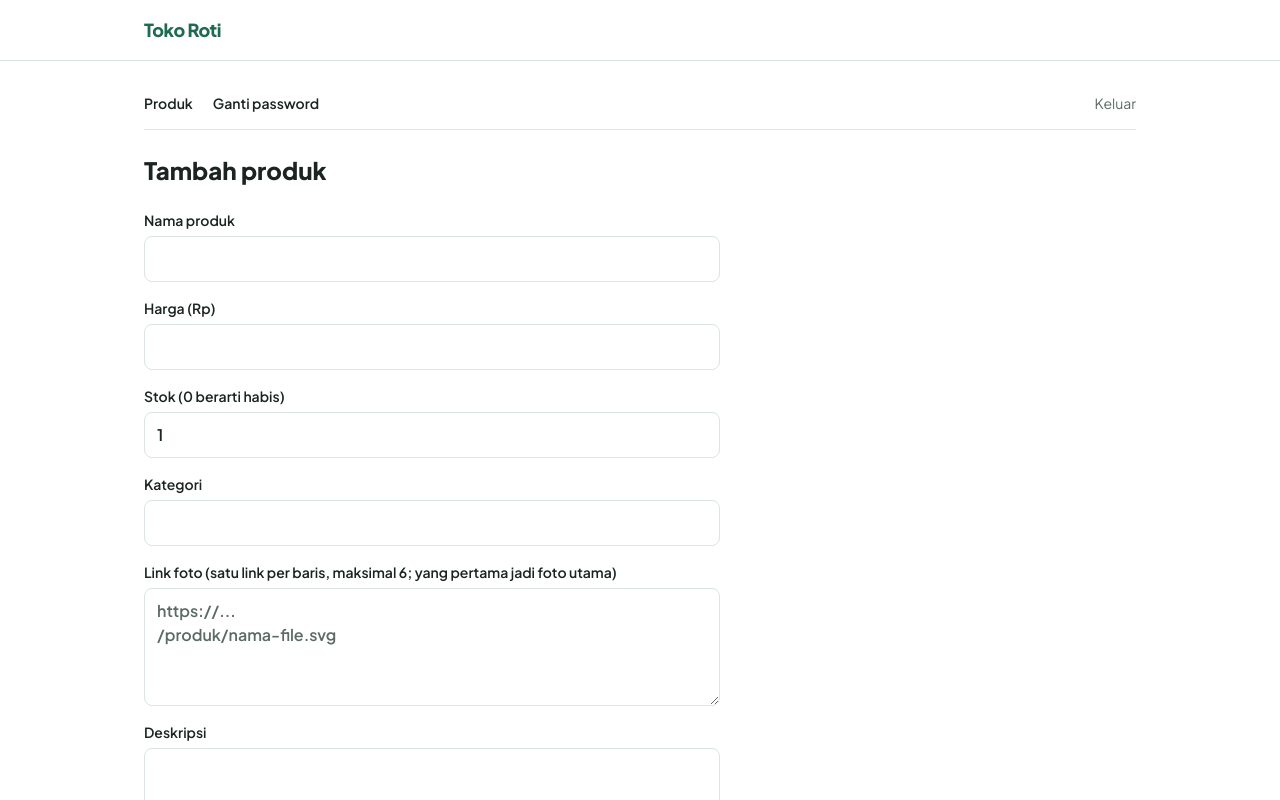
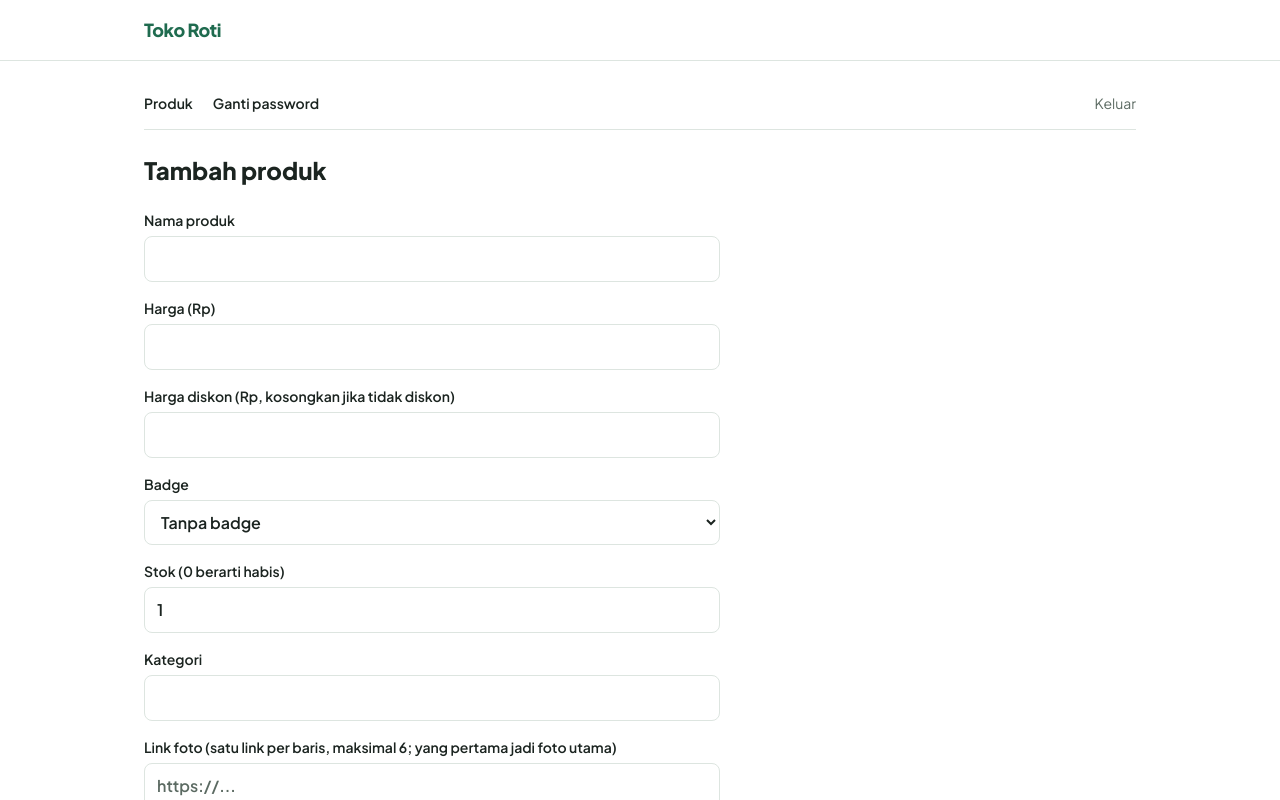
Before and after one commit to nadyanof05-ux/katalog-umkm, a Next.js app: page /admin/produk/baru in a window 1280 px wide. Shown: the top 800 px of the page. Built offline with nearby package versions, Linux system fonts and the light colour scheme.

Commit message:
US-20: Harga coret dan badge

```diff
--- a/app/admin/actions.js
+++ b/app/admin/actions.js
@@ -96,6 +96,20 @@ function bacaFormProduk(formData) {
     return { error: "Harga harus berupa bilangan bulat, minimal 0." };
   }
 
+  const teksDiskon = ambil("harga_diskon");
+  const hargaDiskon = teksDiskon === "" ? null : Number(teksDiskon);
+  if (hargaDiskon !== null && (!Number.isInteger(hargaDiskon) || hargaDiskon < 0)) {
+    return { error: "Harga diskon harus berupa bilangan bulat, minimal 0." };
+  }
+  if (hargaDiskon !== null && hargaDiskon >= harga) {
+    return { error: "Harga diskon harus lebih kecil dari harga normal." };
+  }
+
+  const badge = ambil("badge") || null;
+  if (badge !== null && !["Baru", "Terlaris"].includes(badge)) {
+    return { error: "Badge tidak valid." };
+  }
+
   const stok = Number(ambil("stok"));
   if (ambil("stok") === "" || !Number.isInteger(stok) || stok < 0) {
     return { error: "Stok harus berupa bilangan bulat, minimal 0." };
@@ -114,6 +128,8 @@ function bacaFormProduk(formData) {
       nama,
       harga,
       stok,
+      harga_diskon: hargaDiskon,
+      badge,
       kategori: ambil("kategori") || null,
       foto_url: foto.length ? foto.join("\n") : null,
       deskripsi: ambil("deskripsi") || null,
--- a/app/admin/page.jsx
+++ b/app/admin/page.jsx
@@ -14,7 +14,7 @@ export default async function HalamanAdmin() {
     const supabase = await buatKlienAdmin();
     const { data, error } = await supabase
       .from("produk")
-      .select("id, nama, harga, deskripsi, foto_url, kategori, stok, created_at")
+      .select("id, nama, harga, deskripsi, foto_url, kategori, stok, harga_diskon, badge, created_at")
       .order("created_at", { ascending: false });
 
     if (!error && data) {
@@ -23,7 +23,7 @@ export default async function HalamanAdmin() {
       const klienPublik = buatKlienPublik();
       const res = await klienPublik
         .from("produk")
-        .select("id, nama, harga, deskripsi, foto_url, kategori, stok, created_at")
+        .select("id, nama, harga, deskripsi, foto_url, kategori, stok, harga_diskon, badge, created_at")
         .order("created_at", { ascending: false });
       daftarProduk = res.data ?? [];
     }
@@ -33,7 +33,7 @@ export default async function HalamanAdmin() {
       const klienPublik = buatKlienPublik();
       const res = await klienPublik
         .from("produk")
-        .select("id, nama, harga, deskripsi, foto_url, kategori, stok, created_at")
+        .select("id, nama, harga, deskripsi, foto_url, kategori, stok, harga_diskon, badge, created_at")
         .order("created_at", { ascending: false });
       daftarProduk = res.data ?? [];
     } catch {
--- a/app/page.jsx
+++ b/app/page.jsx
@@ -46,7 +46,7 @@ async function ambilProduk(filter, { urutan, halaman }) {
   const { data, error } = await terapkanFilter(
     supabase
       .from("produk")
-      .select("id, nama, harga, deskripsi, foto_url, kategori, stok, created_at")
+      .select("id, nama, harga, deskripsi, foto_url, kategori, stok, harga_diskon, badge, created_at")
       .order(URUTAN[urutan].kolom, { ascending: URUTAN[urutan].naik })
       .order("id", { ascending: false })
       .range(dari, dari + PER_HALAMAN - 1),
--- /dev/null
+++ b/components/BadgeProduk.jsx
@@ -0,0 +1,12 @@
+// US-20: label "Baru" atau "Terlaris" dari kolom `badge`.
+export default function BadgeProduk({ badge, className = "" }) {
+  if (badge !== "Baru" && badge !== "Terlaris") return null;
+
+  return (
+    <span
+      className={`inline-block rounded-md bg-utama px-2 py-0.5 text-xs font-bold text-white ${className}`}
+    >
+      {badge}
+    </span>
+  );
+}
--- a/components/FormProduk.jsx
+++ b/components/FormProduk.jsx
@@ -46,6 +46,25 @@ export default function FormProduk({ produk = {}, labelTombol, action }) {
         required
       />
       <Input
+        label="Harga diskon (Rp, kosongkan jika tidak diskon)"
+        name="harga_diskon"
+        type="number"
+        min="0"
+        defaultValue={produk.harga_diskon ?? ""}
+      />
+      <label className="flex flex-col gap-1.5 text-sm font-semibold">
+        Badge
+        <select
+          name="badge"
+          defaultValue={produk.badge ?? ""}
+          className="w-full rounded-lg border border-garis bg-latar px-3 py-2.5 text-base text-teks focus:border-utama focus:outline-none"
+        >
+          <option value="">Tanpa badge</option>
+          <option value="Baru">Baru</option>
+          <option value="Terlaris">Terlaris</option>
+        </select>
+      </label>
+      <Input
         label="Stok (0 berarti habis)"
         name="stok"
         type="number"
--- /dev/null
+++ b/components/HargaProduk.jsx
@@ -0,0 +1,22 @@
+import { formatRupiah } from "@/lib/format";
+import { adaDiskon, hargaAkhir } from "@/lib/harga";
+
+// Harga produk; kalau diskon, harga normal tampil dicoret (US-20).
+export default function HargaProduk({ produk, besar = false }) {
+  const label = besar ? "px-3 py-1 text-xl" : "px-2 py-0.5 text-sm";
+  const coret = besar ? "text-base" : "text-xs";
+
+  return (
+    <div className="flex flex-wrap items-center gap-x-2 gap-y-1">
+      <p className={`rounded-md bg-harga-latar font-bold text-harga ${label}`}>
+        {formatRupiah(hargaAkhir(produk))}
+      </p>
+      {adaDiskon(produk) && (
+        <p className={`text-teks-lembut line-through ${coret}`}>
+          <span className="sr-only">Harga normal </span>
+          {formatRupiah(produk.harga)}
+        </p>
+      )}
+    </div>
+  );
+}
--- a/components/KartuProduk.jsx
+++ b/components/KartuProduk.jsx
@@ -1,5 +1,6 @@
 import Link from "next/link";
-import { formatRupiah } from "@/lib/format";
+import BadgeProduk from "@/components/BadgeProduk";
+import HargaProduk from "@/components/HargaProduk";
 import { fotoUtama } from "@/lib/foto";
 
 export default function KartuProduk({ produk }) {
@@ -16,6 +17,7 @@ export default function KartuProduk({ produk }) {
           alt={produk.nama}
           className={`aspect-square w-full bg-permukaan object-cover ${habis ? "opacity-50" : ""}`}
         />
+        <BadgeProduk badge={produk.badge} className="absolute right-2 top-2" />
         {habis && (
           <span className="absolute left-2 top-2 rounded-md bg-teks px-2 py-0.5 text-xs font-bold text-latar">
             Habis
@@ -25,9 +27,9 @@ export default function KartuProduk({ produk }) {
       <div className="flex flex-1 flex-col gap-2 p-3">
         <p className="text-xs text-teks-lembut">{produk.kategori}</p>
         <h3 className="font-semibold leading-snug group-hover:text-utama">{produk.nama}</h3>
-        <p className="mt-auto self-start rounded-md bg-harga-latar px-2 py-0.5 text-sm font-bold text-harga">
-          {formatRupiah(produk.harga)}
-        </p>
+        <div className="mt-auto">
+          <HargaProduk produk={produk} />
+        </div>
       </div>
     </Link>
   );
--- a/components/TabelProduk.jsx
+++ b/components/TabelProduk.jsx
@@ -1,4 +1,5 @@
-import { formatRupiah } from "@/lib/format";
+import HargaProduk from "@/components/HargaProduk";
+import BadgeProduk from "@/components/BadgeProduk";
 import { fotoUtama } from "@/lib/foto";
 import Tombol from "@/components/Tombol";
 import TombolHapus from "@/components/TombolHapus";
@@ -25,10 +26,13 @@ export default function TabelProduk({ daftarProduk }) {
                 <div className="flex items-center gap-3">
                   <img src={fotoUtama(produk.foto_url)} alt="" className="h-10 w-10 rounded-md object-cover" />
                   <span className="font-semibold">{produk.nama}</span>
+                  <BadgeProduk badge={produk.badge} />
                 </div>
               </td>
               <td className="px-4 py-3 text-teks-lembut">{produk.kategori}</td>
-              <td className="px-4 py-3">{formatRupiah(produk.harga)}</td>
+              <td className="px-4 py-3">
+                <HargaProduk produk={produk} />
+              </td>
               <td className={`px-4 py-3 ${produk.stok <= 0 ? "font-semibold text-bahaya" : ""}`}>
                 {produk.stok <= 0 ? "Habis" : produk.stok}
               </td>
--- a/components/TombolWhatsApp.jsx
+++ b/components/TombolWhatsApp.jsx
@@ -3,6 +3,7 @@
 import { useState } from "react";
 import { toko } from "@/lib/toko";
 import { formatRupiah } from "@/lib/format";
+import { hargaAkhir } from "@/lib/harga";
 
 const JUMLAH_MAKS = 99;
 
@@ -31,11 +32,12 @@ export default function TombolWhatsApp({ produk }) {
   const atur = (nilai) => setJumlah(Math.min(JUMLAH_MAKS, Math.max(1, nilai)));
 
   const nomor = (toko.nomorWhatsApp || "").replace(/\D/g, "");
-  const total = produk.harga * jumlah;
+  const hargaSatuan = hargaAkhir(produk);
+  const total = hargaSatuan * jumlah;
   const pesan =
     `Halo, saya ingin memesan ${produk.nama}.\n` +
     `Jumlah: ${jumlah}\n` +
-    `Harga satuan: ${formatRupiah(produk.harga)}\n` +
+    `Harga satuan: ${formatRupiah(hargaSatuan)}\n` +
     `Total: ${formatRupiah(total)}`;
   const href = `https://wa.me/${nomor}?text=${encodeURIComponent(pesan)}`;
 
--- /dev/null
+++ b/lib/harga.js
@@ -0,0 +1,9 @@
+// US-20: harga diskon. `harga_diskon` kosong atau tidak lebih kecil dari `harga` = tidak diskon.
+export function adaDiskon(produk) {
+  return produk.harga_diskon != null && produk.harga_diskon < produk.harga;
+}
+
+// Harga yang dibayar pembeli.
+export function hargaAkhir(produk) {
+  return adaDiskon(produk) ? produk.harga_diskon : produk.harga;
+}
```
Also changed, not shown: app/produk/[id]/page.jsx (+9 -7 lines), 3 other files (tests, documents, lock files or other folders).
